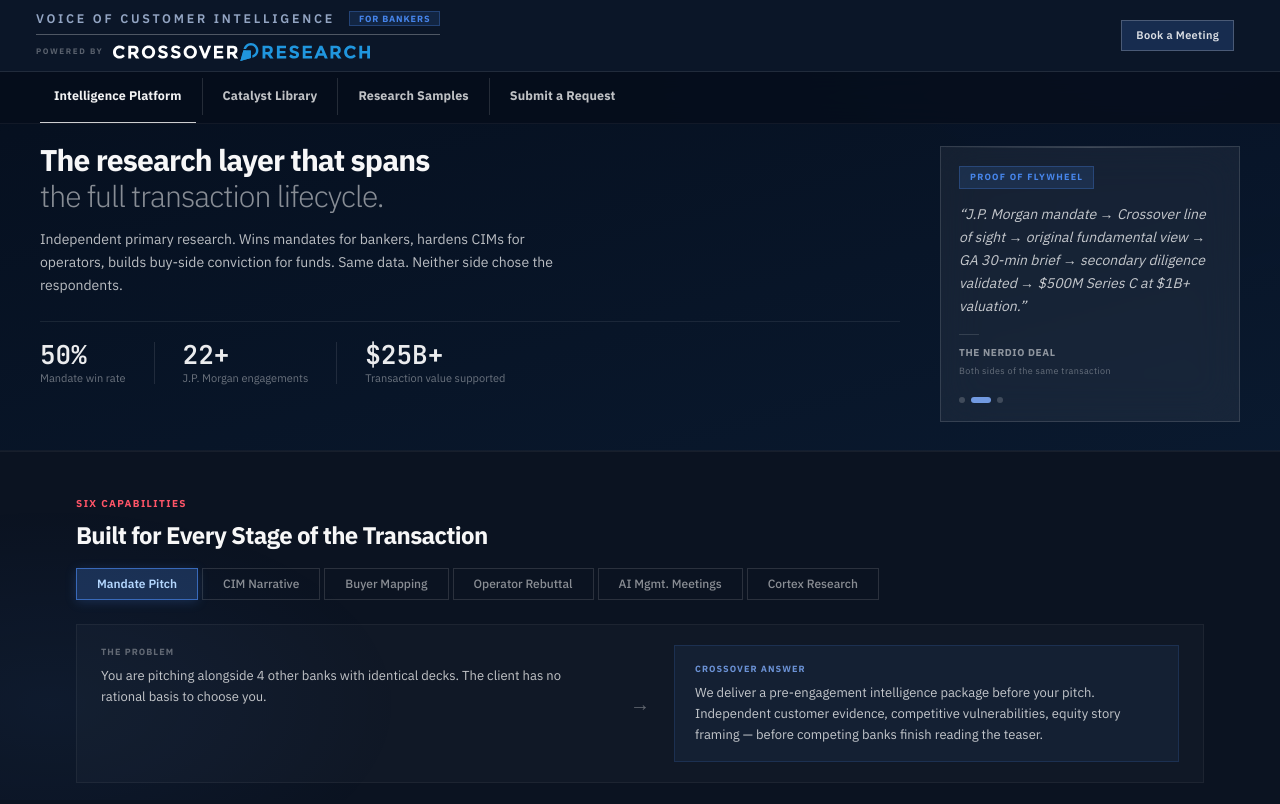
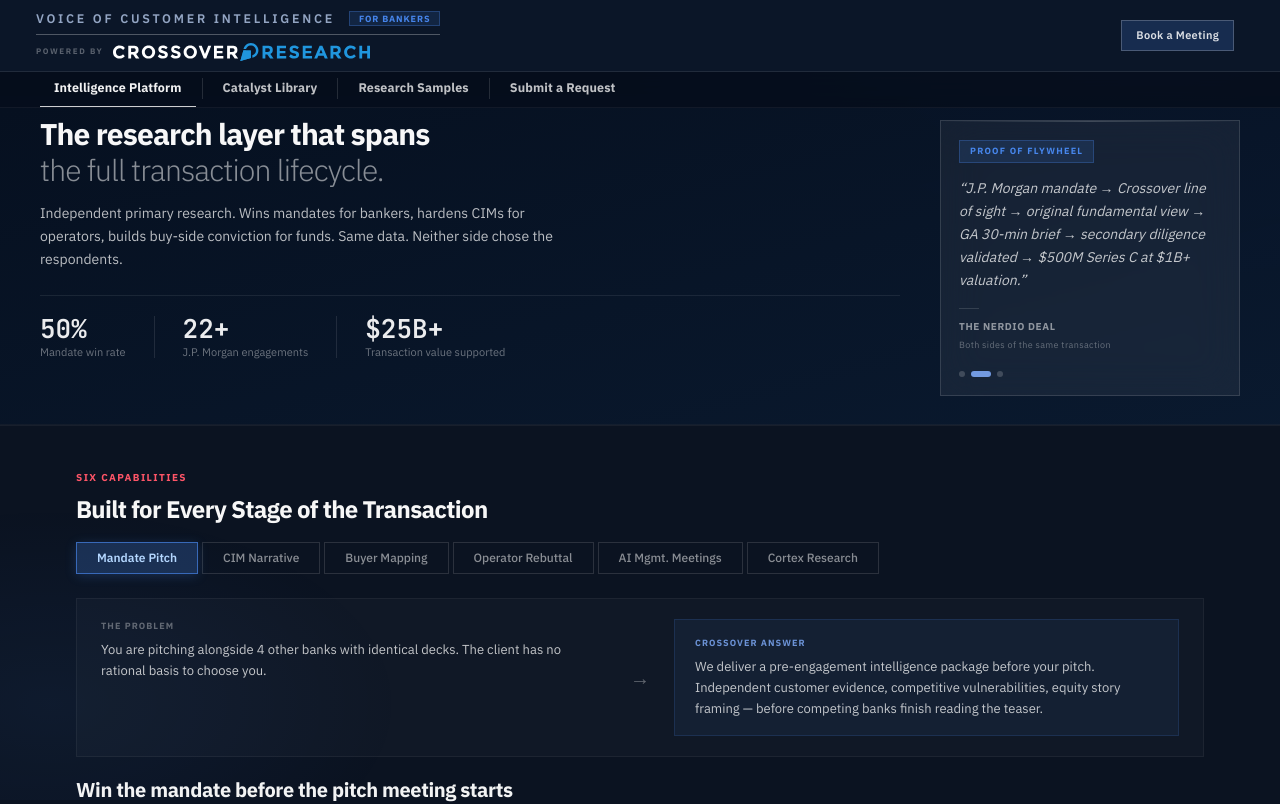
Before and after one commit to Crossover-Research/sell-side-overview-site, a Next.js app: page / in a window 1280 px wide. Shown: the top 804 px of the page. Built offline with nearby package versions, Linux system fonts and the light colour scheme.

Commit message:
fix: TabNav tighter — 7px padding, 34px height

```diff
--- a/app/globals.css
+++ b/app/globals.css
@@ -53,7 +53,7 @@
 
   /* Layout heights */
   --topbar-h: 62px;
-  --tabnav-h: 60px;
+  --tabnav-h: 34px;
   --research-header-h: 50px;
 
   /* Motion */
@@ -273,7 +273,7 @@ main { padding-top: calc(var(--topbar-h) + var(--tabnav-h)); } /* clearance for
 .tab-nav::-webkit-scrollbar { display: none; }
 .tab-btn {
   all: unset; cursor: pointer;
-  padding: 15px 14px;
+  padding: 7px 14px;
   font-size: 11.5px; font-weight: 500; color: var(--t2);
   white-space: nowrap; border-bottom: 2px solid transparent;
   transition: color .15s, border-color .2s; letter-spacing: .01em;
```
